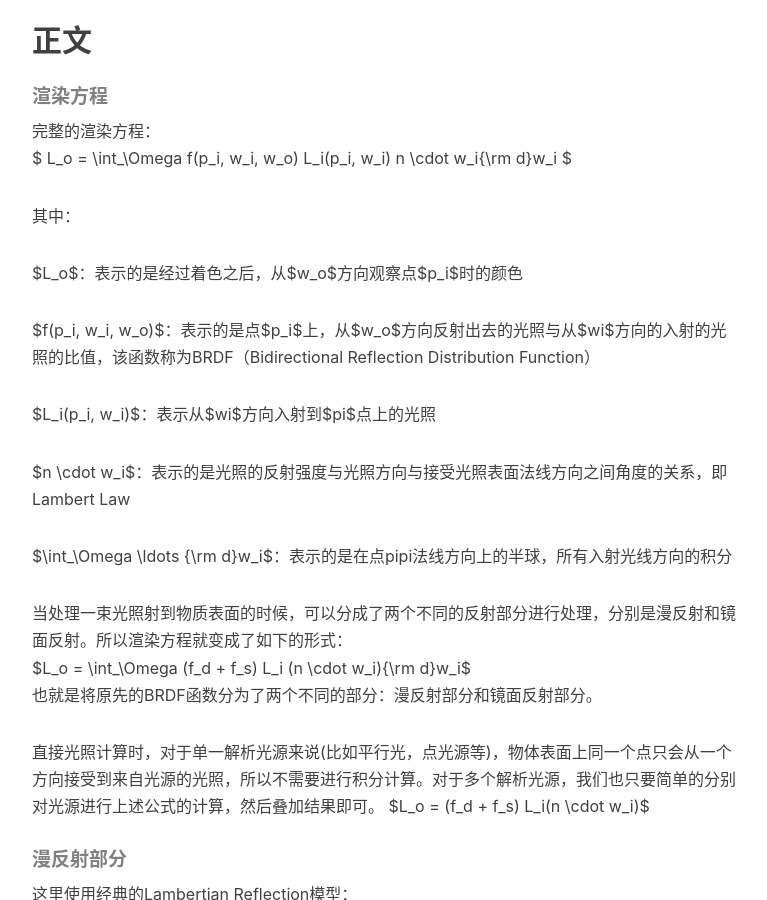
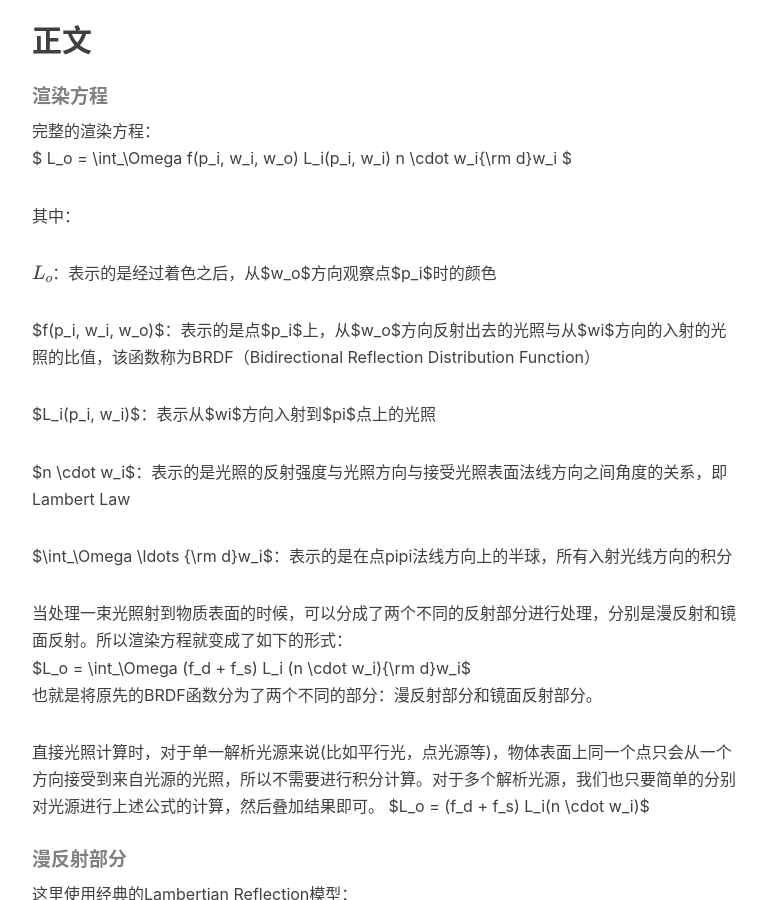
Before and after one commit to huangx916/huangx916.github.io, a Jekyll site: the page built from _posts/2018-09-01-directpbr.markdown, in a window 1280 px wide and 900 px high, scrolled down 1263 px. Shown: the whole window, without its empty margins (233-1000 px from the left). Built offline with Jekyll 4.4.1, drawn with Linux system fonts in a browser that asks for light colours; nearby versions of some CDN libraries; formulas are drawn with MathJax 3; comment, search, counter and statistics services are not loaded.

```diff
--- a/_includes/head.html
+++ b/_includes/head.html
@@ -49,4 +49,5 @@
 
     <!-- ga & ba script hoook -->
     <script></script>
+	<script type="text/javascript" src="http://cdn.mathjax.org/mathjax/latest/MathJax.js?config=TeX-AMS-MML_HTMLorMML"></script>
 </head>
--- a/_posts/2018-09-01-directpbr.markdown
+++ b/_posts/2018-09-01-directpbr.markdown
@@ -9,8 +9,6 @@ catalog: true
 tags:
     - 技术
 ---
-
-<script type="text/javascript" src="http://cdn.mathjax.org/mathjax/latest/MathJax.js?config=default"></script>
 
 > “Yeah It's on. ”
 
@@ -27,7 +25,7 @@ $ L_o = \int_\Omega f(p_i, w_i, w_o) L_i(p_i, w_i) n \cdot w_i{\rm d}w_i $
 
 其中：
 
-$L_o$：表示的是经过着色之后，从$w_o$方向观察点$p_i$时的颜色
+$$ L_o $$：表示的是经过着色之后，从$w_o$方向观察点$p_i$时的颜色
 
 $f(p_i, w_i, w_o)$：表示的是点$p_i$上，从$w_o$方向反射出去的光照与从$wi$方向的入射的光照的比值，该函数称为BRDF（Bidirectional Reflection Distribution Function）
 
```
